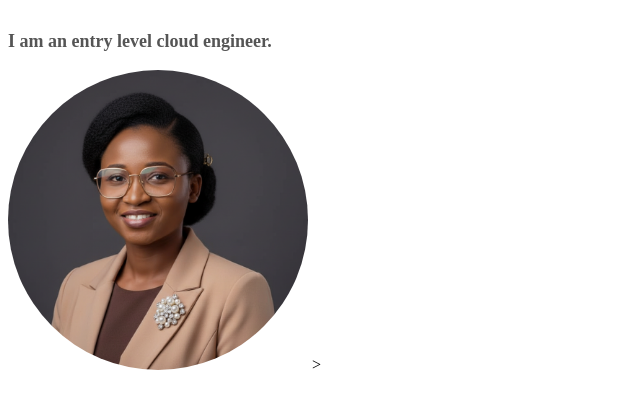
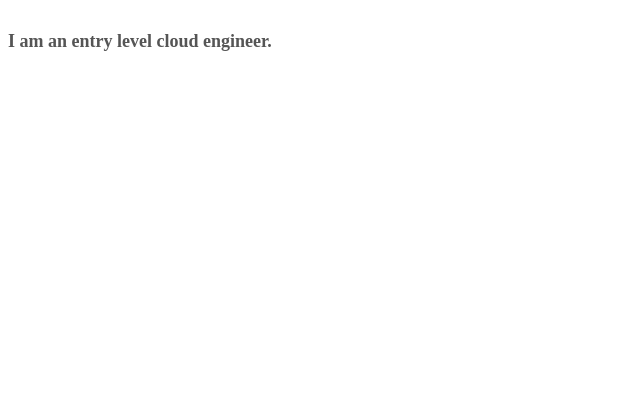
Before and after one commit to Ellan-M/AWS-Deployment-project-, a plain HTML site: page index.html in a window 1280 px wide. Shown: the part 223-632 px from the top of the page, without its empty margins (0-640 px from the left). Drawn offline with Linux system fonts and the light colour scheme.

Commit message:
Initial commit - added HTML project

```diff
--- a/index.html
+++ b/index.html
@@ -28,8 +28,5 @@
     I am an entry level cloud engineer.
  </h2>
 
-    <img src="./Assets/headshot.png" alt="headdhot image" style= "width: 300px; height: 300px; border-radius: 50%; object-fit: cover;">
->
-
 </body>
 </html>
```
